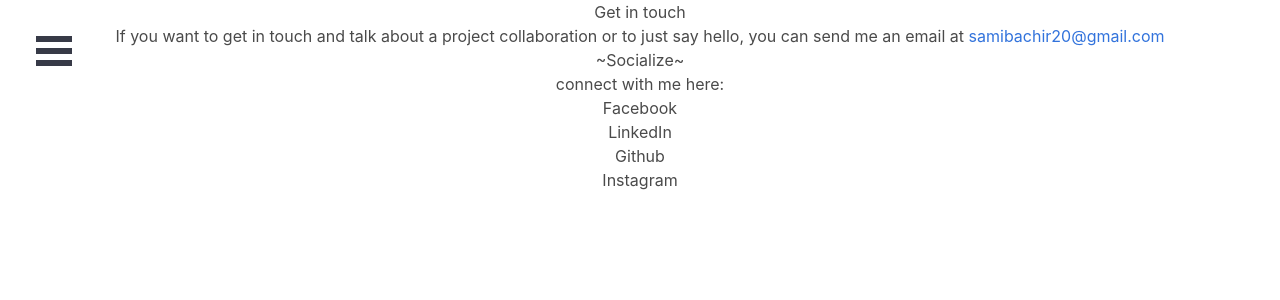
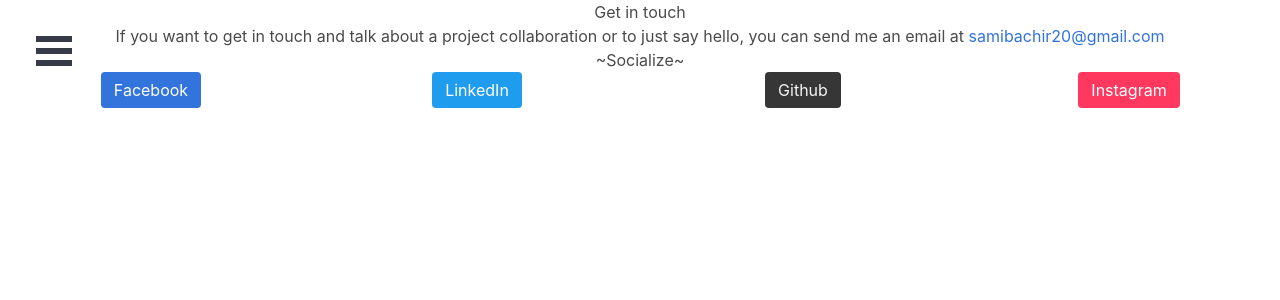
Before and after one commit to samibash/Portfolio, a React (Create React App) app in the folder client/: page /contact in a window 1280 px wide. Shown: the top 300 px of the page. Built offline with nearby package versions, Linux system fonts and the light colour scheme.

Commit message:
created contact.css styled social media buttons on contact page

```diff
--- a/client/src/components/Contact/Contact.js
+++ b/client/src/components/Contact/Contact.js
@@ -15,15 +15,21 @@ export default class Contact extends Component {
                     <h1>
                         ~Socialize~
                     </h1>
-                    <p>
-                        connect with me here:
-                    </p>
-                    <ul>
-                        <li>Facebook</li>
-                        <li>LinkedIn</li>
-                        <li>Github</li>
-                        <li>Instagram</li>
-                    </ul>
+
+                    <div class="columns">
+                        <div class="column">
+                            <a class="button is-link">Facebook</a>
+                        </div>
+                        <div class="column">
+                            <a class="button is-info">LinkedIn</a>
+                        </div>
+                        <div class="column">
+                            <a class="button is-dark">Github</a>
+                        </div>
+                        <div class="column">
+                            <a class="button is-danger">Instagram</a>
+                        </div>
+                    </div>
                 </footer>
             </div>
         )
--- a/client/src/components/Works/Works.js
+++ b/client/src/components/Works/Works.js
@@ -16,6 +16,7 @@ export default class Works extends Component {
                                 <p class="subtitle">
                                     here's a list of projects that i've done so far
                                 </p>
+                                <br/>
                             </div>
                             <br/>
                             <div class="tile is-ancestor">
```
Also changed, not shown: client/src/components/Contact/Contact.css (added).
